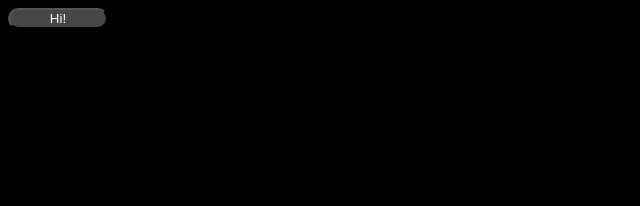
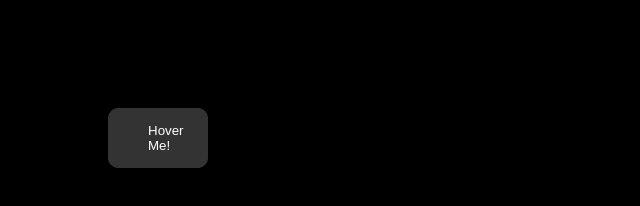
Before and after one commit to Mitansh05/Glowing-Button, a plain HTML site: page index.html in a window 1280 px wide. Shown: the whole page, without its empty margins (0-640 px from the left). Drawn offline with Linux system fonts and the light colour scheme.

Commit message:
finished the project

```diff
--- a/index.html
+++ b/index.html
@@ -1,12 +1,13 @@
 <!DOCTYPE html>
 <html lang="en">
 <head>
-    <meta charset="UTF-8">
-    <meta name="viewport" content="width=device-width, initial-scale=1.0">
-    <link rel="stylesheet" href="style.css">
-    <title>Document</title>
+  <meta charset="UTF-8">
+  <meta http-equiv="X-UA-Compatible" content="IE=edge">
+  <meta name="viewport" content="width=device-width, initial-scale=1.0">
+  <link rel="stylesheet" href="style.css">
+  <title>CSS Button Glow Effect</title>
 </head>
 <body>
-    <button type="button">Hi!</button>
+  <button class="btn">Hover Me!</button>
 </body>
 </html>
--- a/style.css
+++ b/style.css
@@ -9,3 +9,58 @@ button{
     border-radius: 20px;
     width: 100px;
 }
+
+.btn {
+    margin: 100px;
+    padding: 15px 40px;
+    border: none;
+    outline: none;
+    color: #FFF;
+    cursor: pointer;
+    position: relative;
+    z-index: 0;
+    border-radius: 12px;
+  }
+  .btn::after {
+    content: "";
+    z-index: -1;
+    position: absolute;
+    width: 100%;
+    height: 100%;
+    background-color: #333;
+    left: 0;
+    top: 0;
+    border-radius: 10px;
+  }
+
+  .btn::before {
+    content: "";
+    background: linear-gradient(
+      45deg,
+      #FF0000, #FF7300, #FFFB00, #48FF00,
+      #00FFD5, #002BFF, #FF00C8, #FF0000
+    );
+    position: absolute;
+    top: -2px;
+    left: -2px;
+    background-size: 600%;
+    z-index: -1;
+    width: calc(100% + 4px);
+    height:  calc(100% + 4px);
+    filter: blur(8px);
+    animation: glowing 20s linear infinite;
+    transition: opacity .3s ease-in-out;
+    border-radius: 10px;
+    opacity: 0;
+  }
+  .btn:hover::before {
+    opacity: 1;
+  }
+
+  .btn:active {
+    color: white;
+    font-weight: bold;
+  }
+  .btn:active:after {
+    background: transparent;
+  }
```
